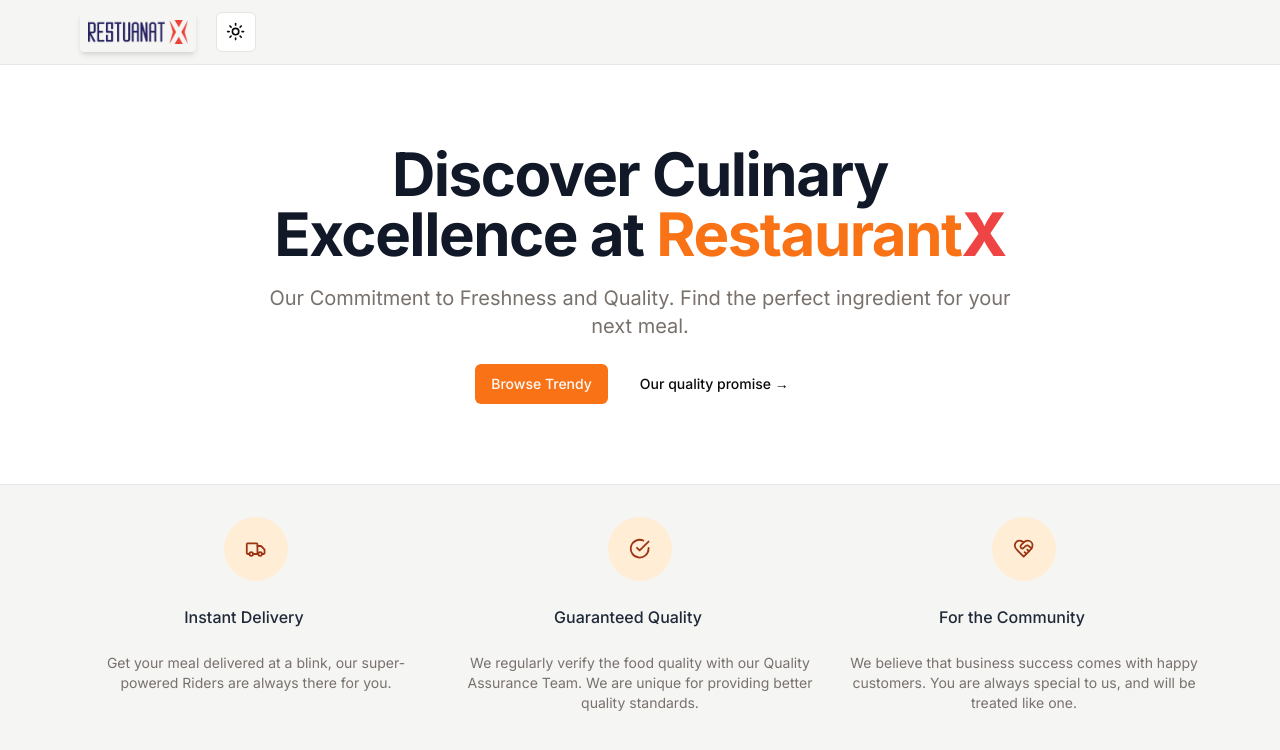
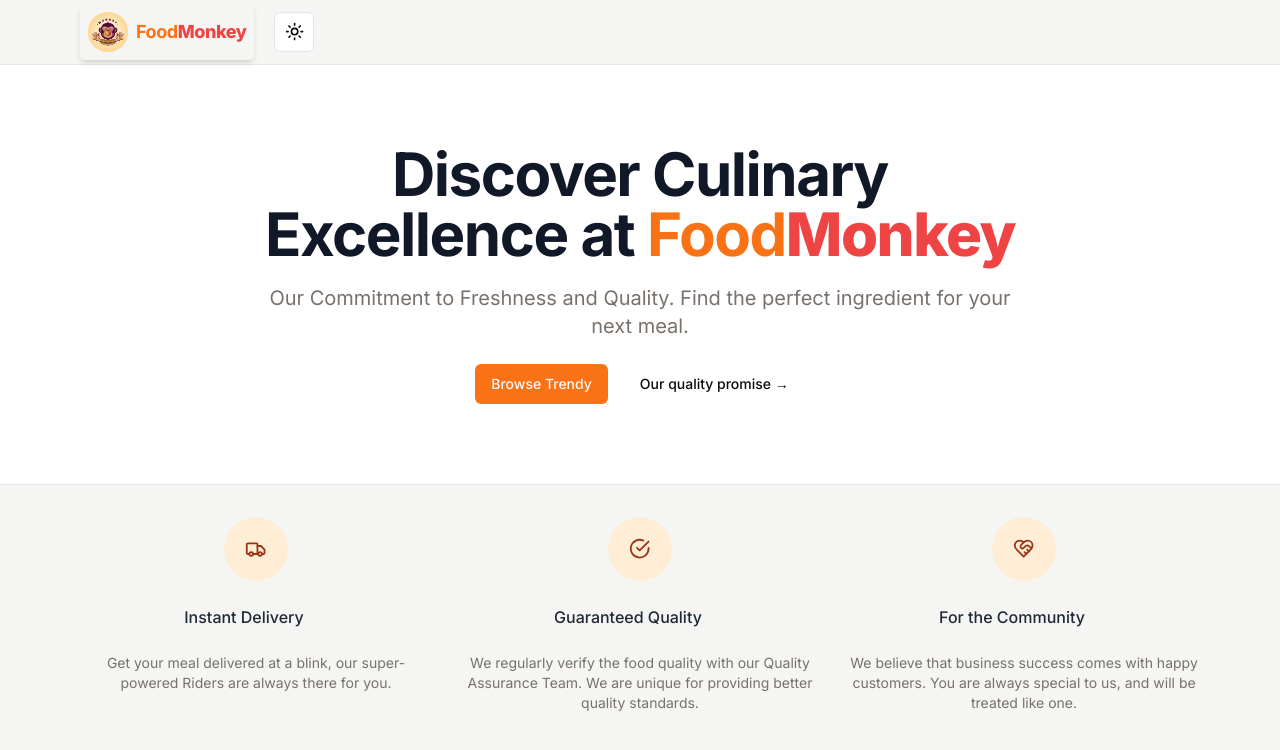
Before and after one commit to hasanshahriar32/restaurant-awesome, a Next.js app: page / in a window 1280 px wide. Shown: the top 750 px of the page. Built offline with nearby package versions, Linux system fonts and the light colour scheme.

Commit message:
Update restaurant name to Food Monkey in Hero and Navbar components

```diff
--- a/src/components/Homepage/Hero.tsx
+++ b/src/components/Homepage/Hero.tsx
@@ -8,8 +8,8 @@ const Hero = () => {
         <h1 className="text-4xl font-bold tracking-tight text-gray-900 dark:text-gray-100 sm:text-6xl">
           Discover Culinary Excellence at{" "}
           <span className="text-primary">
-            Restaurant
-            <span className="text-destructive font-extrabold">X</span>
+            Food
+            <span className="text-destructive font-extrabold">Monkey</span>
           </span>
         </h1>
         <p className="mt-5 text-xl max-w-prose text-muted-foreground">
--- a/src/components/shared/Navbar.tsx
+++ b/src/components/shared/Navbar.tsx
@@ -14,14 +14,24 @@ const Navbar = () => {
               {/* TODO: mobile menu  */}
 
               <div className="ml-4 mr-5 p-2 rounded-sm flex lg:ml-0 shadow-md dark:backdrop-brightness-200">
-                <Link href="/">
+                <Link
+                  className="text-lg font-bold tracking-tight flex gap-2 items-center flex-row"
+                  href="/"
+                >
                   <Image
-                    className=""
-                    src="/icons/restaurant.png"
-                    width={100}
-                    height={30}
+                    className="rounded-full"
+                    src="/icons/monkey-logo.webp"
+                    width={40}
+                    height={40}
+                    objectFit="contain"
                     alt="logo"
                   />
+                  <h2 className="text-primary">
+                    Food
+                    <span className="text-destructive font-extrabold">
+                      Monkey
+                    </span>
+                  </h2>
                 </Link>
               </div>
               <ModeToggle />
```
Also changed, not shown: public/icons/monkey-logo.webp (added).
